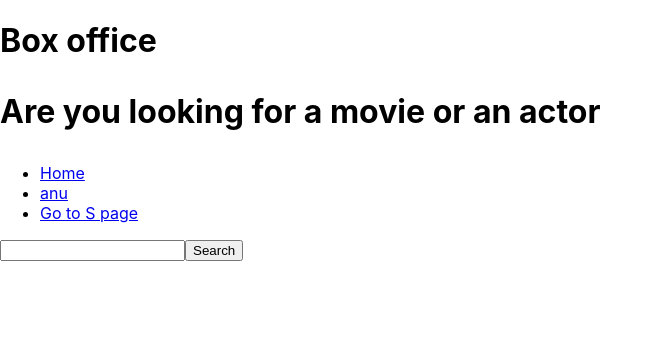
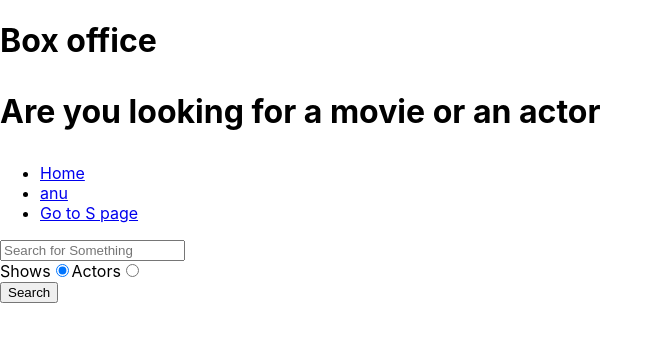
Before and after one commit to karananu/boxofficecomplete, a React (Create React App) app: page / in a window 1280 px wide. Shown: the top 342 px of the page, without its empty margins (0-663 px from the left). Built offline with nearby package versions, Linux system fonts and the light colour scheme.

Commit message:
added search option

```diff
--- a/src/misc/config.js
+++ b/src/misc/config.js
@@ -1,12 +1,8 @@
-const API_BASE_URL='https://api.tvmaze.com';
+const API_BASE_URL = "https://api.tvmaze.com";
 
-export async function apiGet(queryString){
-
-   const response=
-   await fetch(`${API_BASE_URL}{quertString}`).then(
-    r=>r.json()
-   );
-    return response;
-
-
+export async function apiGet(queryString) {
+  const response = await fetch(`${API_BASE_URL}${queryString}`).then((r) =>
+    r.json()
+  );
+  return response;
 }
--- a/src/pages/Home.js
+++ b/src/pages/Home.js
@@ -1,52 +1,84 @@
-import React, {useState} from 'react'
-import MainPageLayout from '../components/MainPageLayout'
-import { apiGet } from '../misc/config';
-const Home=()=>
-{
-  const [Input,setInput]=useState('');
-  const [results,setResults]=useState(null);
-  const onInputChange=(ev)=>{
-    setInput(ev.target.value);
+import React, { useState } from "react";
+import MainPageLayout from "../components/MainPageLayout";
+import { apiGet } from "../misc/config";
+const Home = () => {
+  const [Input, setInput] = useState("");
+  const [results, setResults] = useState(null);
+  const [searchOption, SetsearchOption] = useState("shows");
 
-  }
-  const onSearch=()=>{
-    apiGet(`/search/shows?q=
-    =${Input}`).then(result=>{
+  const isShowsSearch = searchOption === "shows";
+
+  const onSearch = () => {
+    apiGet(`/search/${searchOption}?q=
+    =${Input}`).then((result) => {
       setResults(result);
     });
-
+  };
+  const onInputChange = (ev) => {
+    setInput(ev.target.value);
   };
 
-  const onKeyDown=(ev)=>{
-    if(ev.keyCode==13)
-    {
-      onSearch()
+  const onKeyDown = (ev) => {
+    if (ev.keyCode === 13) {
+      onSearch();
+    }
+  };
+  const onRadioChange = (ev) => {
+    SetsearchOption(ev.target.value);
+  };
+  const renderResults = () => {
+    if (results && results.length === 0) {
+      return <div>No Result</div>;
+    }
+    if (results && results.length > 0) {
+      return results[0].show
+        ? results.map((item) => <div key={item.show.id}>{item.show.name}</div>)
+        : results.map((item) => (
+            <div key={item.person.id}>{item.person.name}</div>
+          ));
     }
 
+    return null;
   };
 
-  const renderResults=()=>{
-    if(results && results.length===0)
-    {
-      return <div>No Result</div>
-    }
-    if(results && results.length>0)
-    {
-        return <div>{results.map((item)=>
-          <div key={item.show.id}>{item.show.name}</div>)}</div>
-    }
-    return null;
-  }
   return (
     <MainPageLayout>
-      <input type="text" onChange={onInputChange}
-      onKeyDown={onKeyDown}
-      value={Input}/>
-      <button type="button" onClick={onSearch}
-      >Search</button>
+      <input
+        type="text"
+        placeholder="Search for Something"
+        onChange={onInputChange}
+        onKeyDown={onKeyDown}
+        value={Input}
+      />
+
+      <div>
+        <label htmlFor="shows-search">
+          Shows
+          <input
+            id="shows-search"
+            type="radio"
+            value="show"
+            checked={isShowsSearch}
+            onChange={onRadioChange}
+          />
+        </label>
+        <label htmlFor="actors-search">
+          Actors
+          <input
+            id="actors-search"
+            type="radio"
+            checked={!isShowsSearch}
+            value="people"
+            onChange={onRadioChange}
+          />
+        </label>
+      </div>
+      <button type="button" onClick={onSearch}>
+        Search
+      </button>
       {renderResults()}
     </MainPageLayout>
-  )
+  );
 };
 
-export default Home
+export default Home;
```
